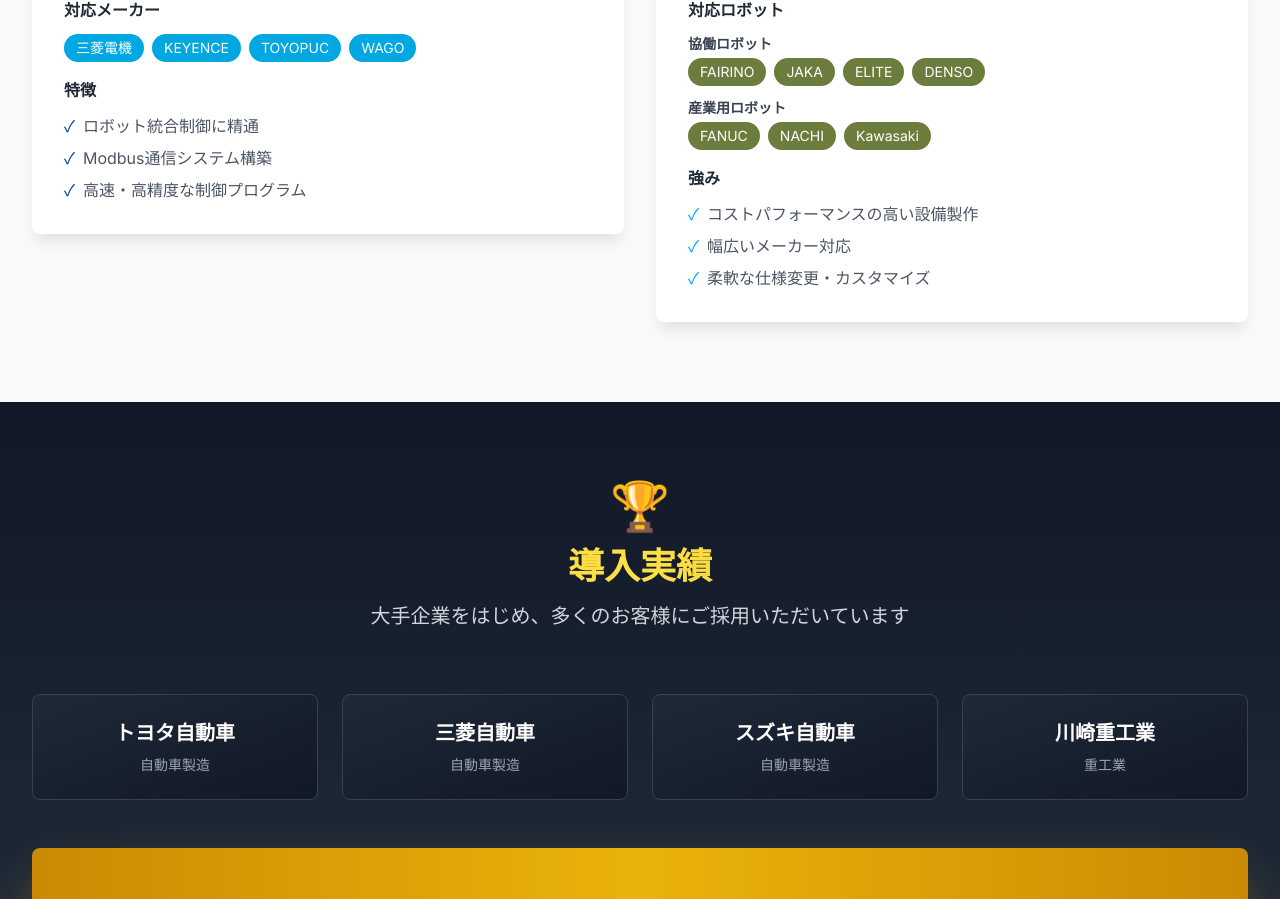
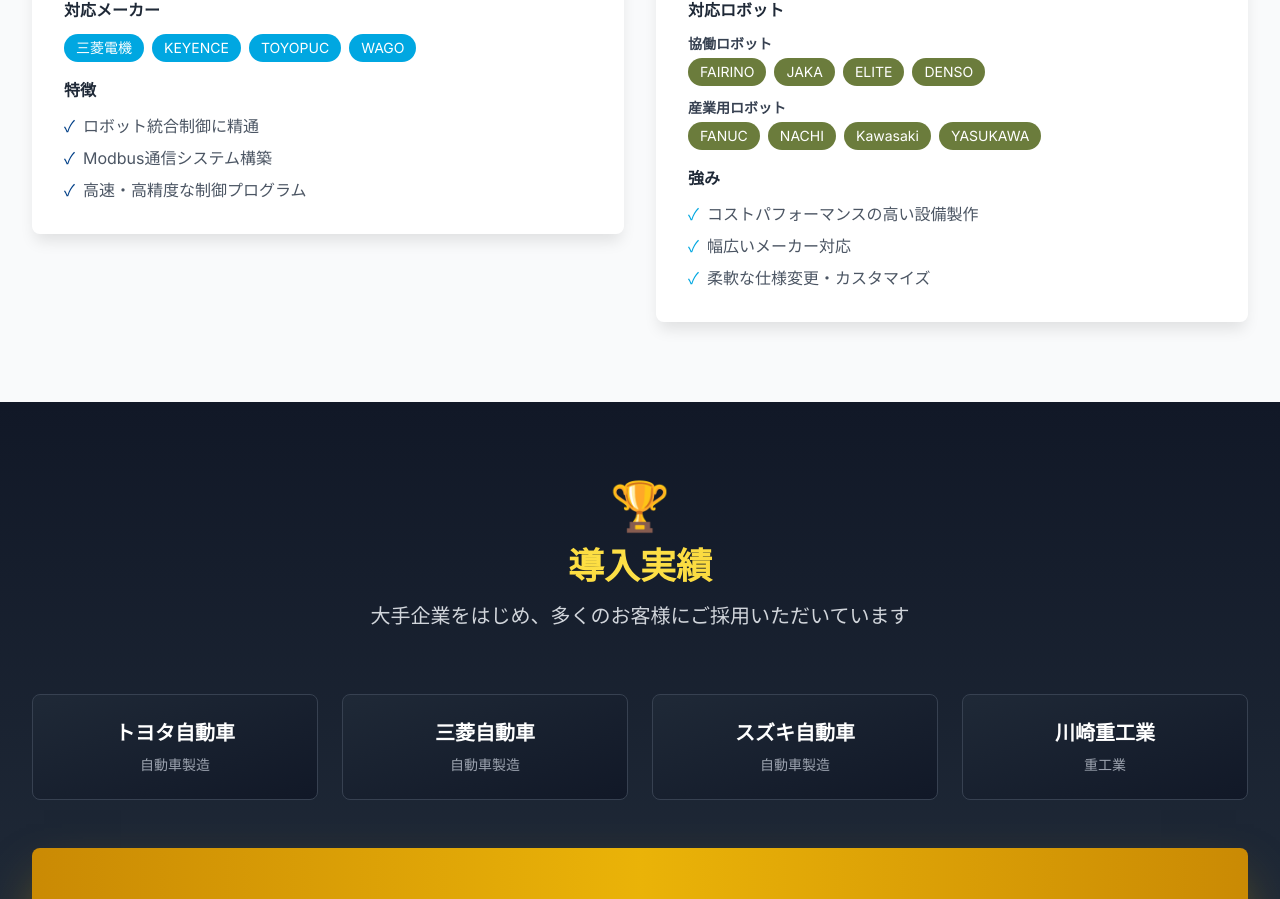
Before and after one commit to reimei830/reimei-website, a Next.js app: page / in a window 1280 px wide. Shown: the part 999-1898 px from the top of the page. Built offline with nearby package versions, Linux system fonts and the light colour scheme.

Commit message:
Change robot manufacturer name from ナチ to NACHI

```diff
--- a/components/Services.tsx
+++ b/components/Services.tsx
@@ -130,6 +130,7 @@
                         <span className="bg-reimei-green text-white px-3 py-1 rounded-full text-sm hover:scale-110 transition-transform duration-200">FANUC</span>
                         <span className="bg-reimei-green text-white px-3 py-1 rounded-full text-sm hover:scale-110 transition-transform duration-200">NACHI</span>
                         <span className="bg-reimei-green text-white px-3 py-1 rounded-full text-sm hover:scale-110 transition-transform duration-200">Kawasaki</span>
+			<span className="bg-reimei-green text-white px-3 py-1 rounded-full text-sm hover:scale-110 transition-transform duration-200">YASUKAWA</span>
                       </div>
                     </div>
                   </div>
```
